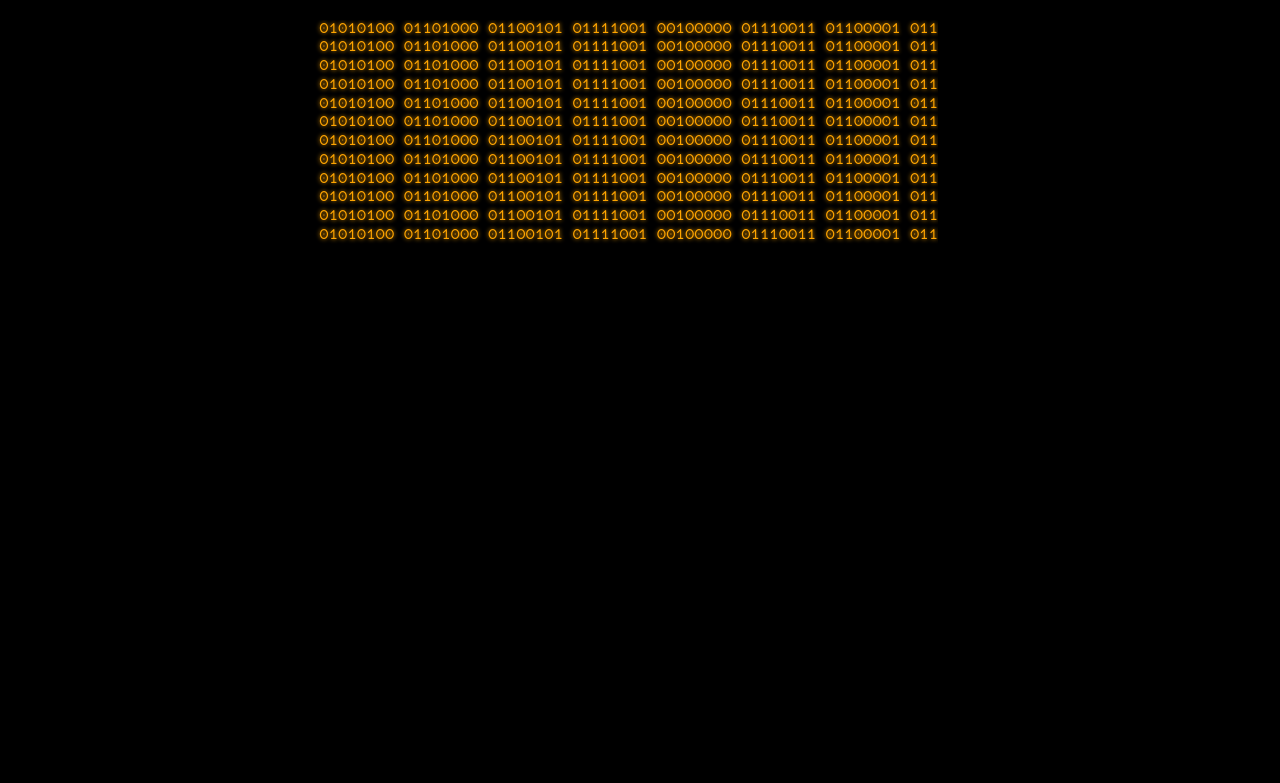
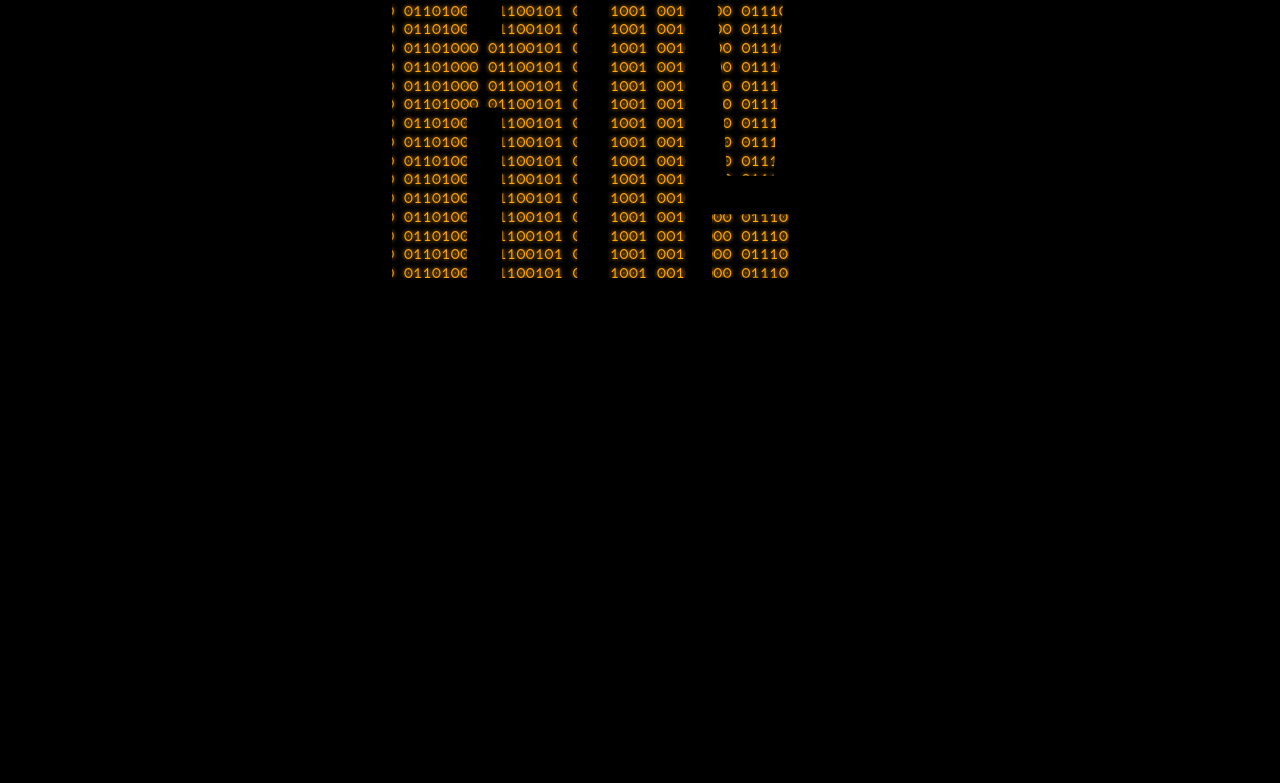
Before and after one commit to RandomAnomaly/terminal-portfolio, a website: page app/views/app.html in a window 1280 px wide. Shown: the part 177-960 px from the top of the page. After the commit the page ends 890 px from the top, so only its background shows below. Drawn offline with nearby package versions, Linux system fonts and the light colour scheme.

Commit message:
fixed up hi logo

```diff
--- a/app/styles/terminalStyles.css
+++ b/app/styles/terminalStyles.css
@@ -35,9 +35,14 @@ svg {
 }
 
 #imageRow {
-    padding-top: 15%;
+    padding-top: 8%;
 }
 
 text {
     font-family: monofur;
 }
+
+#hiText, #clipPath text {
+    font-family: impact;
+
+}
--- a/app/views/content.html
+++ b/app/views/content.html
@@ -5,18 +5,18 @@
 
             <defs>
                 <clipPath id="clipPath">
-                    <text x="1" y="1" font-family="impact" stroke={{color}} font-size="10">Hi!</text>
+                    <text x="10" y="56" font-family="impact" stroke={{color}} font-size="70">Hi!</text>
                 </clipPath>
             </defs>
 
 
 
-            <!--<g id="backgroundText" style="clip-path: url(#clipPath);">-->
-            <g>
+            <g id="backgroundText" style="clip-path: url(#clipPath);">
+            <!--<g>-->
 
                 <!--01010100 01101000 01100101 01111001 00100000 01110011 01100001 01111001 00100000 01110100 01101000 01100001 01110100 00100000 01100001 01100010 01110011 01100101 01101110 01100011 01100101 00100000 01101101 01100001 01101011 01100101 01110011 00100000 01110100 01101000 01100101 00100000 01101000 01100101 01100001 01110010 01110100 00100000 01100111 01110010 01101111 01110111 00100000 01100110 01101111 01101110 01100100 01100101 01110010 00001010 01000010 01110101 01110100 00100000 01001001 00100000 01100100 01101111 01110101 01100010 01110100 00100000 01101001 01110100 00101100 00100000 01001001 00100000 01110010 01100101 01100001 01101100 01101100 01111001 00100000 01100100 01101111 01110101 01100010 01110100 00100000 01101001 01110100 -->
 
-                <!--<text x="1" y="1" font-family="impact" stroke={{color}} font-size="10">Hi!</text>-->
+                <!--<text id="hiText" x="10" y="56" font-family="impact" stroke={{color}} font-size="70">Hi!</text>-->
 
                 <text ng-attr-x="{{binaryXValue}}" y="2" font-family="monospace" fill={{color}} font-size="3" filter="url(#glow)" ng-click="binaryXValue = 20">{{binContent}}</text>
                 <text ng-attr-x="{{binaryXValue}}" y="5" font-family="monospace" fill={{color}} font-size="3" filter="url(#glow)" ng-click="binaryXValue = 20">{{binContent}}</text>
@@ -32,6 +32,20 @@
                 <text ng-attr-x="{{binaryXValue}}" y="32" font-family="monospace" fill={{color}} font-size="3" filter="url(#glow)" ng-click="binaryXValue = 20">{{binContent}}</text>
                 <text ng-attr-x="{{binaryXValue}}" y="35" font-family="monospace" fill={{color}} font-size="3" filter="url(#glow)" ng-click="binaryXValue = 20">{{binContent}}</text>
 
+                <text ng-attr-x="{{binaryXValue}}" y="38" font-family="monospace" fill={{color}} font-size="3" filter="url(#glow)" ng-click="binaryXValue = 20">{{binContent}}</text>
+                <text ng-attr-x="{{binaryXValue}}" y="41" font-family="monospace" fill={{color}} font-size="3" filter="url(#glow)" ng-click="binaryXValue = 20">{{binContent}}</text>
+                <text ng-attr-x="{{binaryXValue}}" y="44" font-family="monospace" fill={{color}} font-size="3" filter="url(#glow)" ng-click="binaryXValue = 20">{{binContent}}</text>
+                <text ng-attr-x="{{binaryXValue}}" y="47" font-family="monospace" fill={{color}} font-size="3" filter="url(#glow)" ng-click="binaryXValue = 20">{{binContent}}</text>
+                <text ng-attr-x="{{binaryXValue}}" y="50" font-family="monospace" fill={{color}} font-size="3" filter="url(#glow)" ng-click="binaryXValue = 20">{{binContent}}</text>
+                <text ng-attr-x="{{binaryXValue}}" y="53" font-family="monospace" fill={{color}} font-size="3" filter="url(#glow)" ng-click="binaryXValue = 20">{{binContent}}</text>
+
+                <text ng-attr-x="{{binaryXValue}}" y="56" font-family="monospace" fill={{color}} font-size="3" filter="url(#glow)" ng-click="binaryXValue = 20">{{binContent}}</text>
+                <text ng-attr-x="{{binaryXValue}}" y="59" font-family="monospace" fill={{color}} font-size="3" filter="url(#glow)" ng-click="binaryXValue = 20">{{binContent}}</text>
+                <text ng-attr-x="{{binaryXValue}}" y="62" font-family="monospace" fill={{color}} font-size="3" filter="url(#glow)" ng-click="binaryXValue = 20">{{binContent}}</text>
+                <text ng-attr-x="{{binaryXValue}}" y="65" font-family="monospace" fill={{color}} font-size="3" filter="url(#glow)" ng-click="binaryXValue = 20">{{binContent}}</text>
+                <text ng-attr-x="{{binaryXValue}}" y="68" font-family="monospace" fill={{color}} font-size="3" filter="url(#glow)" ng-click="binaryXValue = 20">{{binContent}}</text>
+                <text ng-attr-x="{{binaryXValue}}" y="71" font-family="monospace" fill={{color}} font-size="3" filter="url(#glow)" ng-click="binaryXValue = 20">{{binContent}}</text>
+
 
             </g>
         </svg>
```
